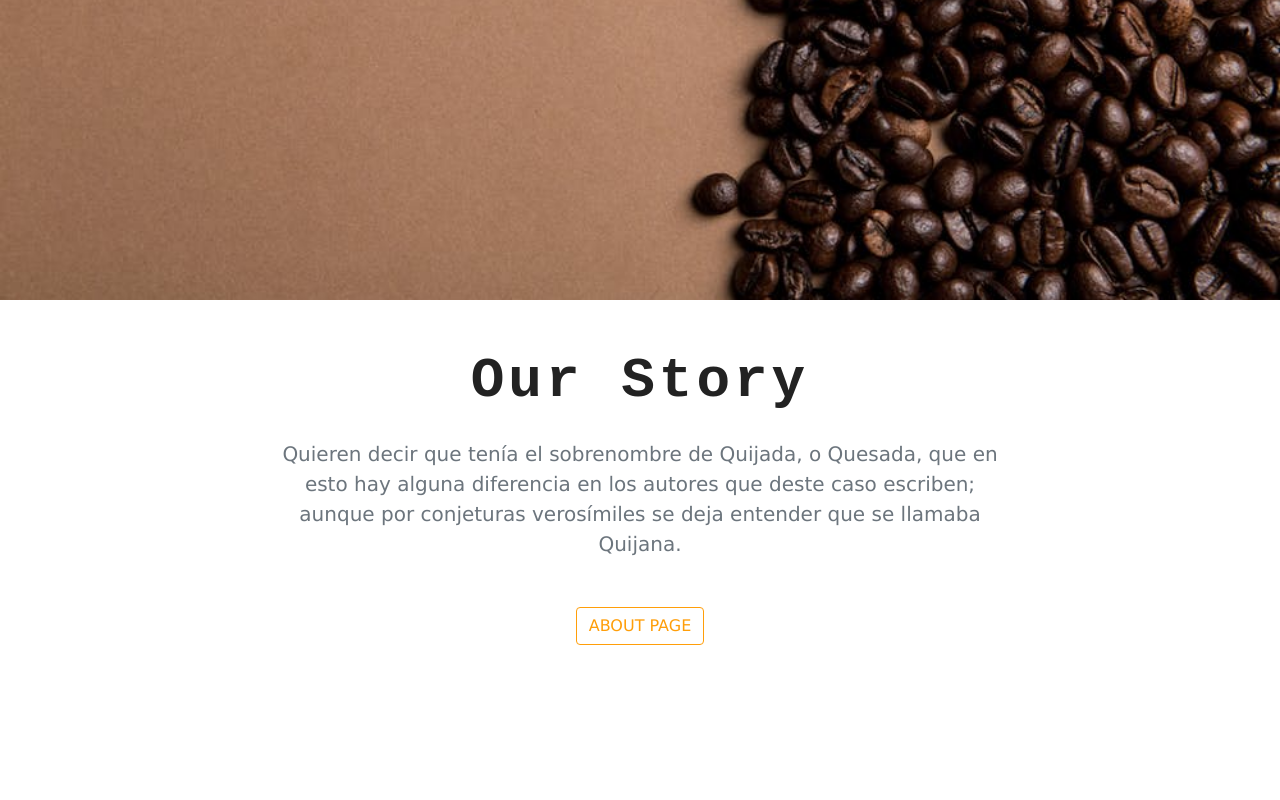
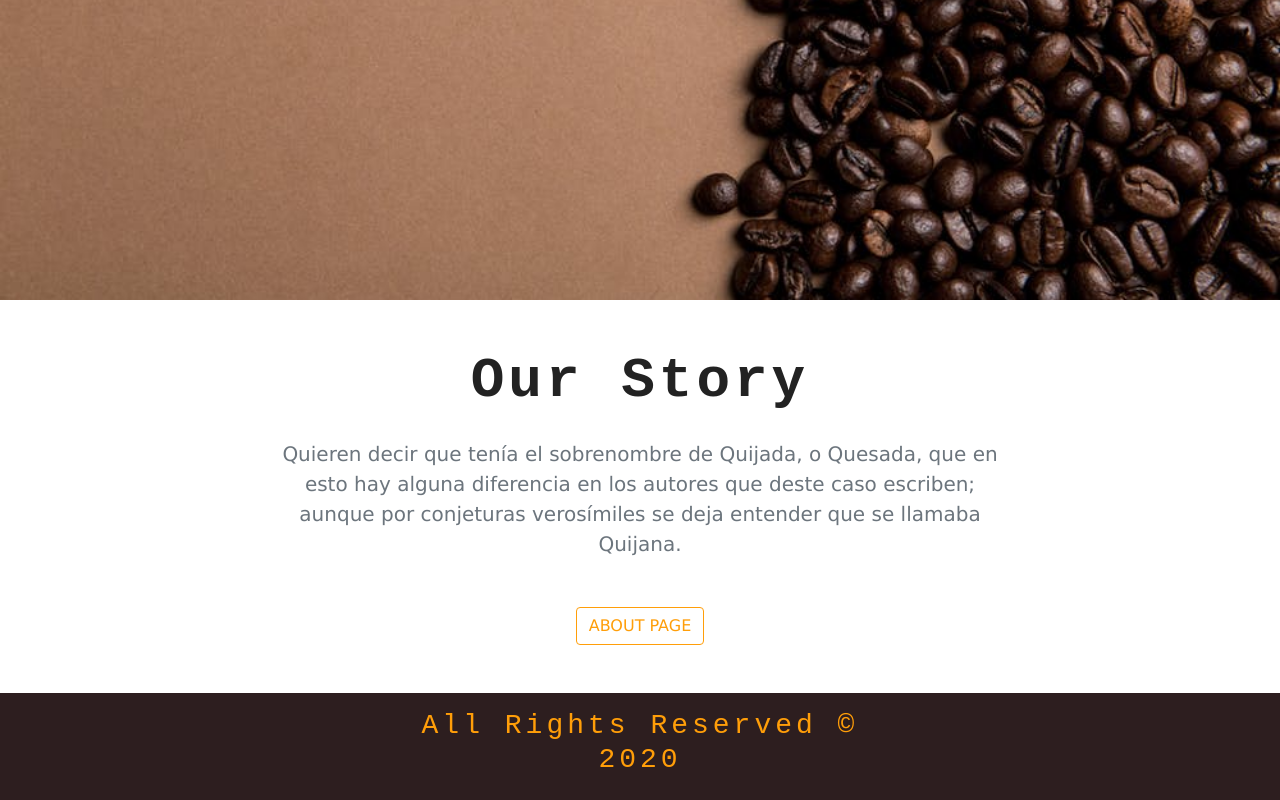
Before and after one commit to Conquist/coffe-shop, a Gatsby site: page / in a window 1280 px wide. Shown: the part 574-1374 px from the top of the page. Before the commit the page ends 1267 px from the top, so only its background shows below. Built offline with nearby package versions, Linux system fonts and the light colour scheme; Gatsby itself is replaced by a stand-in of ours.

Commit message:
footer-first

```diff
--- /dev/null
+++ b/src/components/Globals/Footer.js
@@ -0,0 +1,20 @@
+import React from "react"
+
+export default function Footer() {
+  return (
+    <footer className="footer py-3">
+      <div className="container">
+        <div className="row">
+          <div
+            className="col-10 mx-auto col-md-6 text-yellow
+            text-center text-capitalize"
+          >
+            <h3>
+              all rights reserved &copy; {new Date().getFullYear().toString()}
+            </h3>
+          </div>
+        </div>
+      </div>
+    </footer>
+  )
+}
--- a/src/components/layout.css
+++ b/src/components/layout.css
@@ -20,7 +20,7 @@ h6 {
   font-family: "Courier New", Courier, monospace !important;
   letter-spacing: 0.25rem !important;
 }
-.text-yelloy {
+.text-yellow {
   color: var(--mainYellow);
 }
 .cart-icon {
@@ -47,3 +47,7 @@ h6 {
   background: var(--mainYellow);
   color: var(--mainBrown);
 }
+
+.footer {
+  background: var(--mainBrown);
+}
--- a/src/components/layout.js
+++ b/src/components/layout.js
@@ -12,11 +12,13 @@ import { useStaticQuery, graphql } from "gatsby"
 import "./bootstrap.min.css"
 import "./layout.css"
 import Navbar from "./Globals/Navbar"
+import Footer from "./Globals/Footer"
 
 const Layout = ({ children }) => (
   <>
     <Navbar />
     {children}
+    <Footer />
   </>
 )
 
```
